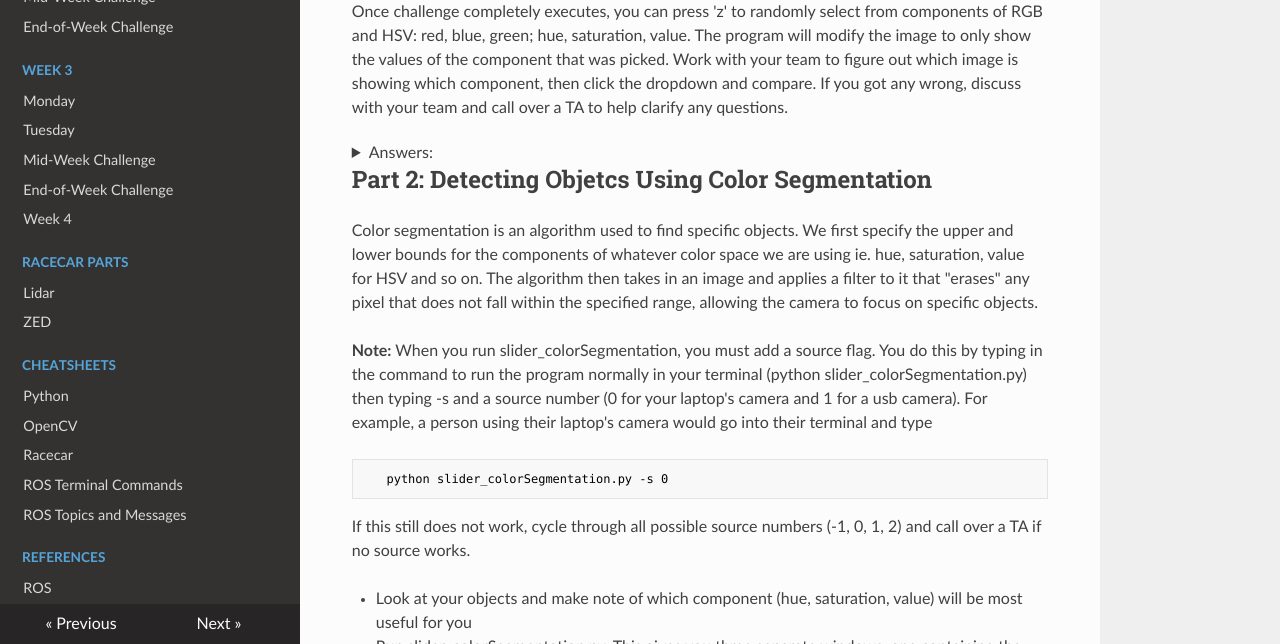
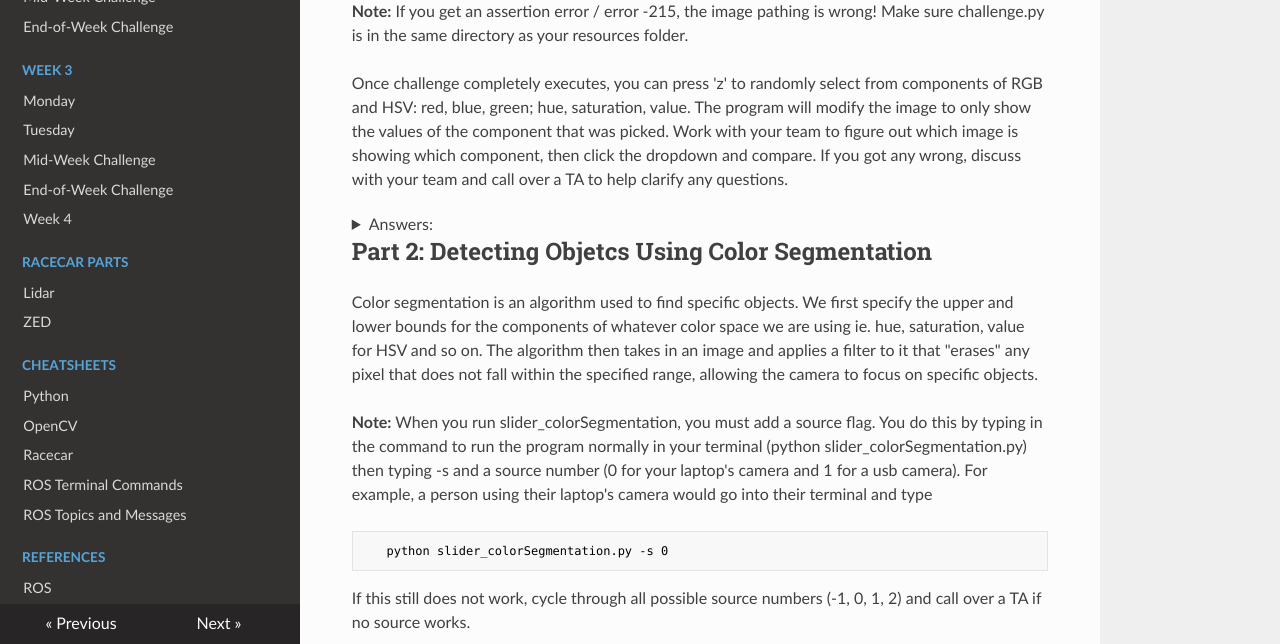
Before and after one commit to ChrisLindland/racecar-website, an MkDocs documentation site: the page built from docs/week2/02_tuesday/lab.md, in a window 1280 px wide and 900 px high, scrolled down 1271 px, cut to the strip 256-900 px from the top of the window. Built offline with MkDocs 1.6.1, drawn with Linux system fonts in a browser that asks for light colours; nearby versions of some CDN libraries.

Commit message:
Update lab.md

```diff
--- a/docs/week2/02_tuesday/lab.md
+++ b/docs/week2/02_tuesday/lab.md
@@ -28,6 +28,8 @@ Copy the files over for this lab and put newZed.py, driveNode.py, and color_segm
 ## Part 1: Correctly Identify Color Filters as well as Hue, Value, and Saturation
 We'll be working with your laptop only for this part of the lab. Run *challenge.py*, which will apply a random filter to this image:
 ![Rainbow](resources/rainbow.jpg)
+
+**Note:** If you get an assertion error / error -215, the image pathing is wrong! Make sure challenge.py is in the same directory as your resources folder.
 
 Once challenge completely executes, you can press 'z' to randomly select from components of RGB and HSV: red, blue, green; hue, saturation, value. The program will modify the image to only show the values of the component that was picked. Work with your team to figure out which image is showing which component, then click the dropdown and compare. If you got any wrong, discuss with your team and call over a TA to help clarify any questions.
 
```
